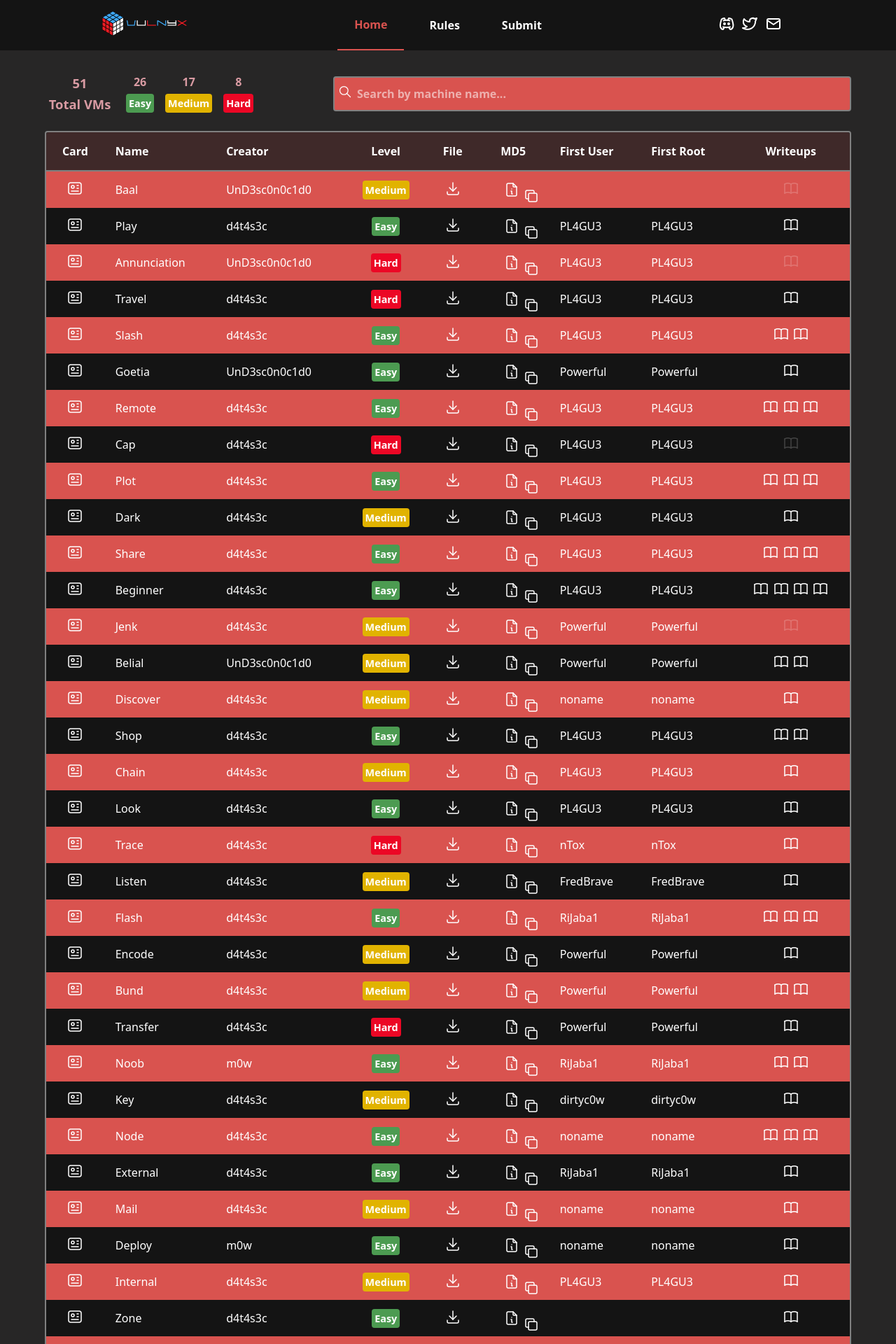
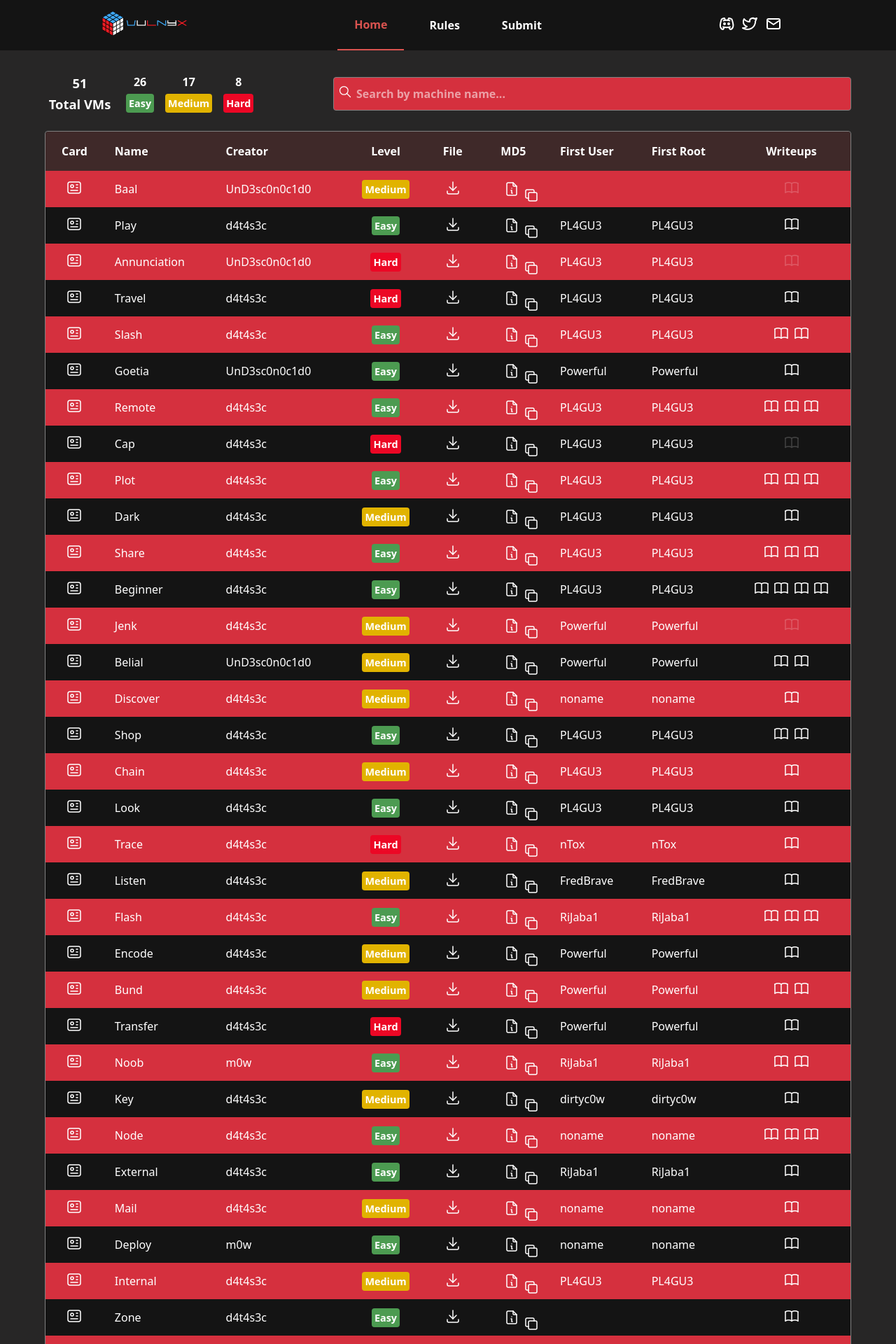
Before and after one commit to VulNyx/vulnyx, a Jekyll site: the page built from index.md, in a window 1280 px wide. Shown: the top 1920 px of the page at 70% size. Built offline with Jekyll 4.4.1, drawn with Linux system fonts in a browser that asks for light colours.

Commit message:
style: update color and border and responsive

```diff
--- a/assets/style.scss
+++ b/assets/style.scss
@@ -4,9 +4,9 @@
 // Custom Variables
 $marked: #0000ff;
 $dark: #141414;
-$red: #d9534f;
+$red: #d5303e;
 $th: #3f2929;
-$even-row: #b65261;
+$even-row: #cf424e;
 $hover-color: #86d6fc;
 $white: #ffffff;
 
@@ -58,9 +58,12 @@ a:hover {
   text-decoration: underline;
 }
 
+a strong {
+  color: $red;
+}
+
 a strong:hover {
   opacity: 0.7;
-  color: $red;
 }
 
 header {
@@ -191,7 +194,6 @@ main {
   flex-direction: column;
   align-items: center;
   justify-content: center;
-  color: #d99ba3;
   font-weight: bold;
   gap: 0.35rem;
 }
@@ -221,7 +223,7 @@ main {
   padding: 0.75rem;
   padding-left: 2rem;
   border-radius: 0.25em;
-  border: 2px solid #808080;
+  border: 1px solid #808080;
   color: $white;
   background-color: $red;
   font-size: 1rem;
@@ -258,8 +260,9 @@ td.vvm-wal {
 }
 
 #bin-table-wrapper {
-  border: 2px solid #808080;
+  border: 1px solid #808080;
   border-radius: 0.25rem;
+  overflow: hidden;
 }
 
 #bin-table {
@@ -283,7 +286,6 @@ th {
   height: 56px;
   background-color: $th;
   color: #fff;
-  border-bottom: 2px solid #808080;
 }
 
 .tested {
@@ -350,8 +352,9 @@ td div {
 }
 
 .card-body-wrapper {
-  border: 2px solid #808080;
+  border: 1px solid #808080;
   border-radius: 0.15rem;
+  overflow: hidden;
 }
 
 .card-body {
@@ -627,7 +630,7 @@ td div {
 
 .submit-form {
   width: 100%;
-  max-width: 50vw;
+  max-width: 90vw;
   padding: 2rem;
   border-radius: 4px;
   border: 1px solid #bbb;
@@ -759,3 +762,9 @@ footer p {
     width: 75vw;
   }
 }
+
+@media (min-width: 1000px) {
+  .submit-form  {
+    width: 50vw;
+  }
+}
```
